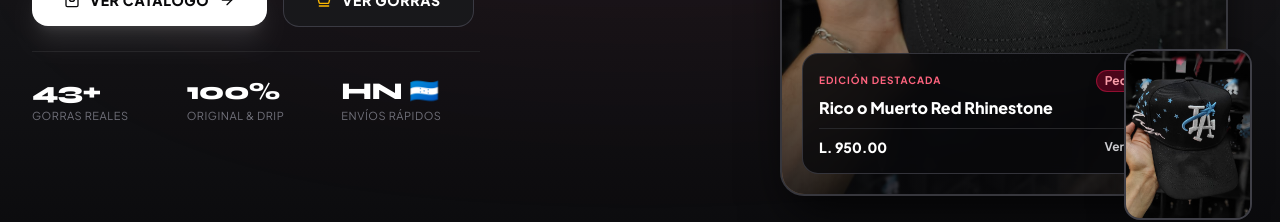
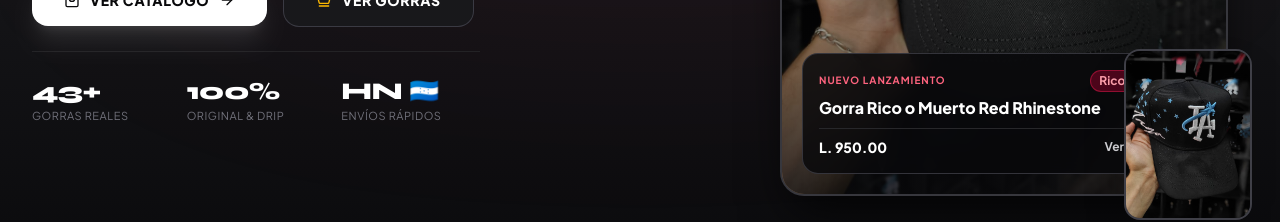
Before and after one commit to olmanmart162005/KS-Store, a React (Vite) app: page / in a window 1280 px wide. Shown: the part 624-846 px from the top of the page. Built offline with nearby package versions, Linux system fonts and the light colour scheme; no server answers; the database is empty.

Commit message:
fix: make hero card price and details completely dynamic from database/catalog

```diff
--- a/src/pages/public/Home.jsx
+++ b/src/pages/public/Home.jsx
@@ -23,6 +23,10 @@ export const Home = () => {
   const featuredCaps = products.filter((p) => p.category === 'gorras' && p.featured).slice(0, 6);
   const featuredSneakers = products.filter((p) => p.category === 'tenis').slice(0, 4);
   const trendingDrops = products.filter((p) => p.is_new).slice(0, 8);
+
+  // Producto destacado para el showcase Hero (sincronizado dinámicamente)
+  const heroProduct = products.find((p) => p.sku === 'KS-G001') || products.find((p) => p.featured) || products[0];
+  const secondaryHeroProduct = products.find((p) => p.sku === 'KS-G002') || products[1];
 
   return (
     <div className="space-y-20 sm:space-y-28 pb-16">
@@ -98,8 +102,8 @@ export const Home = () => {
                 {/* Marco de Fotografía Principal */}
                 <div className="relative aspect-3/4 rounded-3xl overflow-hidden border-2 border-zinc-700/80 shadow-2xl shadow-black/80 bg-zinc-900 group">
                   <img
-                    src="/images/products/gorras/IMG-20261006-WA0083.jpg"
-                    alt="Gorra Rico o Muerto Red Rhinestone KS Store"
+                    src={heroProduct?.main_image || "/images/products/gorras/IMG-20261006-WA0083.jpg"}
+                    alt={heroProduct?.name || "KS Store Edición Destacada"}
                     className="w-full h-full object-cover object-center group-hover:scale-105 transition-transform duration-700"
                   />
 
@@ -109,19 +113,21 @@ export const Home = () => {
                   <div className="absolute bottom-5 inset-x-5 p-4 rounded-2xl bg-zinc-950/85 backdrop-blur-md border border-zinc-700/80">
                     <div className="flex items-center justify-between">
                       <span className="text-[10px] font-bold uppercase tracking-widest text-rose-400">
-                        Edición Destacada
+                        {heroProduct?.is_new ? 'Nuevo Lanzamiento' : 'Edición Destacada'}
                       </span>
                       <span className="text-xs px-2 py-0.5 rounded-full bg-rose-600/30 text-rose-300 font-bold border border-rose-500/40">
-                        Pedrería Fina
+                        {heroProduct?.brand || 'Pedrería Fina'}
                       </span>
                     </div>
                     <p className="font-extrabold text-white text-base mt-1 line-clamp-1">
-                      Rico o Muerto Red Rhinestone
+                      {heroProduct?.name || 'Rico o Muerto Red Rhinestone'}
                     </p>
                     <div className="flex items-center justify-between mt-2 pt-2 border-t border-zinc-800">
-                      <span className="text-white font-extrabold text-sm">L. 950.00</span>
+                      <span className="text-white font-extrabold text-sm">
+                        L. {Number(heroProduct?.price || 0).toLocaleString('en-US', { minimumFractionDigits: 2, maximumFractionDigits: 2 })}
+                      </span>
                       <Link
-                        to="/producto/gorra-rico-o-muerto-red-rhinestone"
+                        to={`/producto/${heroProduct?.slug || heroProduct?.id || 'gorra-rico-o-muerto-red-rhinestone'}`}
                         className="text-xs font-bold text-zinc-300 hover:text-white flex items-center gap-1"
                       >
                         Ver detalles <ArrowRight className="w-3 h-3" />
@@ -145,13 +151,19 @@ export const Home = () => {
                 </div>
 
                 {/* Miniatura Flotante Derecha */}
-                <div className="hidden sm:block absolute -bottom-6 -right-6 w-32 aspect-3/4 rounded-2xl overflow-hidden border-2 border-zinc-700 shadow-2xl bg-zinc-900">
-                  <img
-                    src="/images/products/gorras/IMG-20261006-WA0084.jpg"
-                    alt="LA Dodgers Suede KS Store"
-                    className="w-full h-full object-cover"
-                  />
-                </div>
+                {secondaryHeroProduct && (
+                  <Link
+                    to={`/producto/${secondaryHeroProduct.slug || secondaryHeroProduct.id}`}
+                    className="hidden sm:block absolute -bottom-6 -right-6 w-32 aspect-3/4 rounded-2xl overflow-hidden border-2 border-zinc-700 shadow-2xl bg-zinc-900 group hover:scale-105 transition-transform"
+                    title={secondaryHeroProduct.name}
+                  >
+                    <img
+                      src={secondaryHeroProduct.main_image || "/images/products/gorras/IMG-20261006-WA0084.jpg"}
+                      alt={secondaryHeroProduct.name}
+                      className="w-full h-full object-cover"
+                    />
+                  </Link>
+                )}
 
               </div>
             </div>
```
